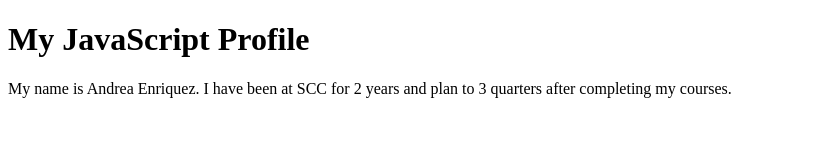
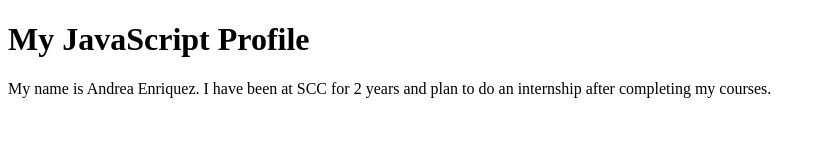
Before and after one commit to andreamartinez13/it121, a plain HTML site: page week1/index.html in a window 1280 px wide. Shown: the whole page, without its empty margins (0-826 px from the left). Drawn offline with Linux system fonts and the light colour scheme.

Commit message:
Correcting Variables
Changed const Goal to my goal

```diff
--- a/week1/index.html
+++ b/week1/index.html
@@ -14,7 +14,7 @@
         const firstName = "Andrea";
         const lastName = "Enriquez";
         const yearsOfStudy = "2 years";
-        const goal = "3 quarters";
+        const goal = "do an internship";
 
         document.getElementById('profile').textContent =
             `My name is ${firstName} ${lastName}. I have been at SCC for ${yearsOfStudy} and plan to ${goal} after completing my courses.`;
```
Also changed, not shown: 1 other file.
